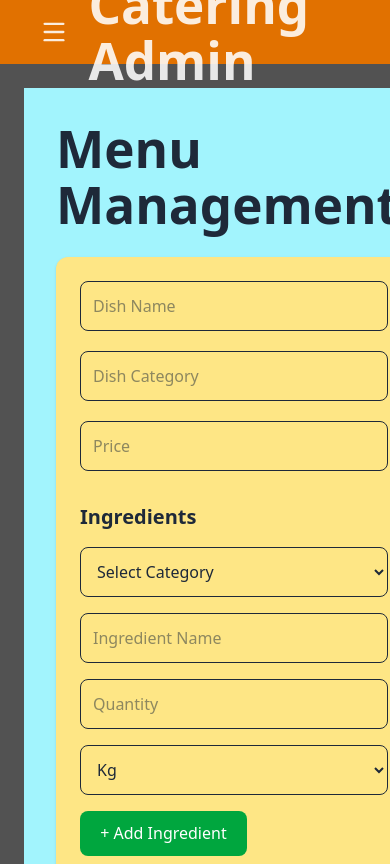
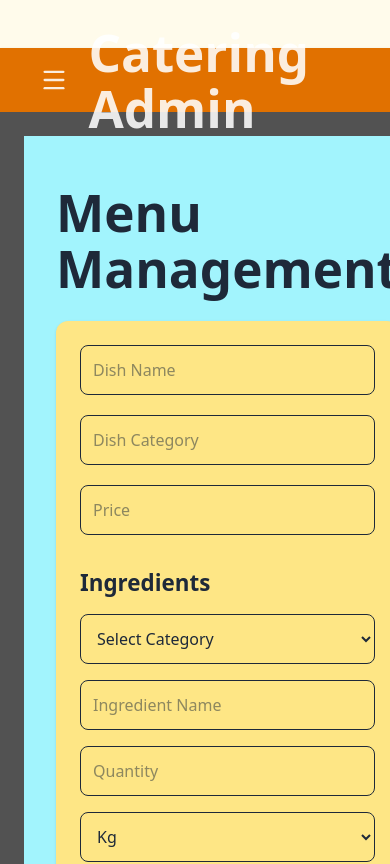
Before and after one commit to pandey48/CateringProject, a React (Vite) app: page /admin/menu in a window 390 px wide. Shown: the top 864 px of the page. Built offline with nearby package versions, Linux system fonts and the light colour scheme; no server answers.

Commit message:
make a responsive

```diff
--- a/src/WebPages/Gailery.jsx
+++ b/src/WebPages/Gailery.jsx
@@ -81,7 +81,7 @@
               <img
                 src={item.image}
                 alt={item.title}
-                className="w-full h-72 object-cover duration-700 group-hover:scale-110"
+                className="w-full h-48 md:h-72 object-cover duration-700 group-hover:scale-110"
               />
 
               {/* Overlay */}
--- a/src/WebPages/Hero.jsx
+++ b/src/WebPages/Hero.jsx
@@ -36,7 +36,7 @@
               ⭐ Since 2010 • Premium Catering
             </span>
 
-            <h1 className="text-5xl md:text-7xl font-extrabold text-white leading-tight">
+            <h1 className="text-4xl sm:text-5xl md:text-7xl font-extrabold text-white leading-tight">
               Making Every
               <span className="text-orange-400">
                 {" "}Celebration
--- a/src/admin/Navbar.jsx
+++ b/src/admin/Navbar.jsx
@@ -17,7 +17,7 @@
       </h1>
       <img
           src="https://i.pravatar.cc/40"
-          className="rounded-full"
+          className="w-10 h-10 rounded-full object-cover"
         />
 
     </div>
--- a/src/admin/Sidebar.jsx
+++ b/src/admin/Sidebar.jsx
@@ -10,7 +10,7 @@
 
 export default function Sidebar({ closeSidebar }) {
   return (
-    <div className="w-64 bg-gray-900 text-white min-h-screen">
+    <div className="w-full md:w-64 bg-gray-900 text-white min-h-screen">
 
       <div className="flex justify-between items-center p-6 border-b border-gray-700">
 
--- a/src/index.css
+++ b/src/index.css
@@ -29,6 +29,68 @@
   color: aqua;
 
 }
+
+/* Responsive helpers (mobile-first) */
+.container {
+  max-width: 1200px;
+  margin-left: auto;
+  margin-right: auto;
+  padding-left: 1rem;
+  padding-right: 1rem;
+}
+
+.img-responsive {
+  width: 100%;
+  height: auto;
+  display: block;
+}
+
+.card {
+  width: 100%;
+  box-sizing: border-box;
+}
+
+/* Make form controls full width on small screens */
+.form-control, input, textarea, select {
+  width: 100%;
+  box-sizing: border-box;
+}
+
+/* Small screen adjustments */
+@media (max-width: 768px) {
+  h1 {
+    font-size: 2rem;
+  }
+
+  h2 {
+    font-size: 1.4rem;
+  }
+
+  .min-h-screen {
+    min-height: auto;
+    padding-top: 3rem;
+    padding-bottom: 3rem;
+  }
+
+  /* ensure containers have comfortable padding on mobile */
+  .max-w-5xl, .max-w-7xl {
+    padding-left: 1rem;
+    padding-right: 1rem;
+  }
+
+  /* stack grid two columns to single column when Tailwind isn't available */
+  .grid-cols-2, .grid-cols-2-mobile {
+    grid-template-columns: 1fr !important;
+  }
+}
+
+/* Larger screens tweaks */
+@media (min-width: 769px) {
+  .img-responsive--cover {
+    object-fit: cover;
+  }
+}
+
 
 
 
```
